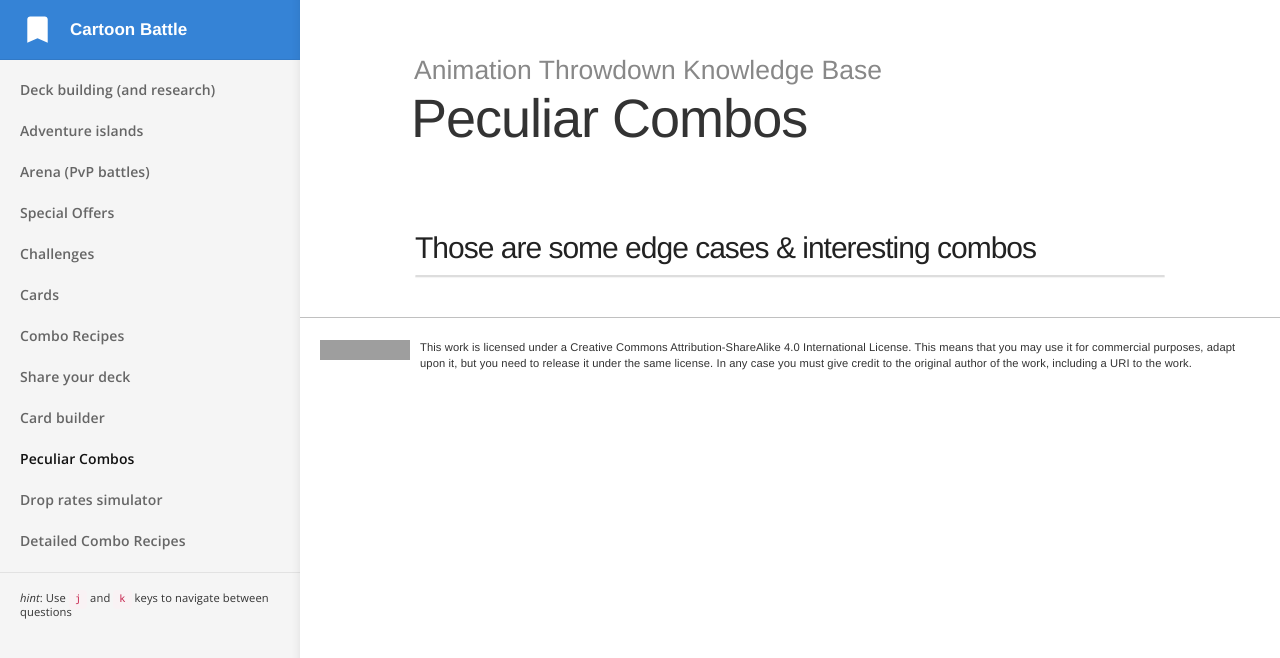
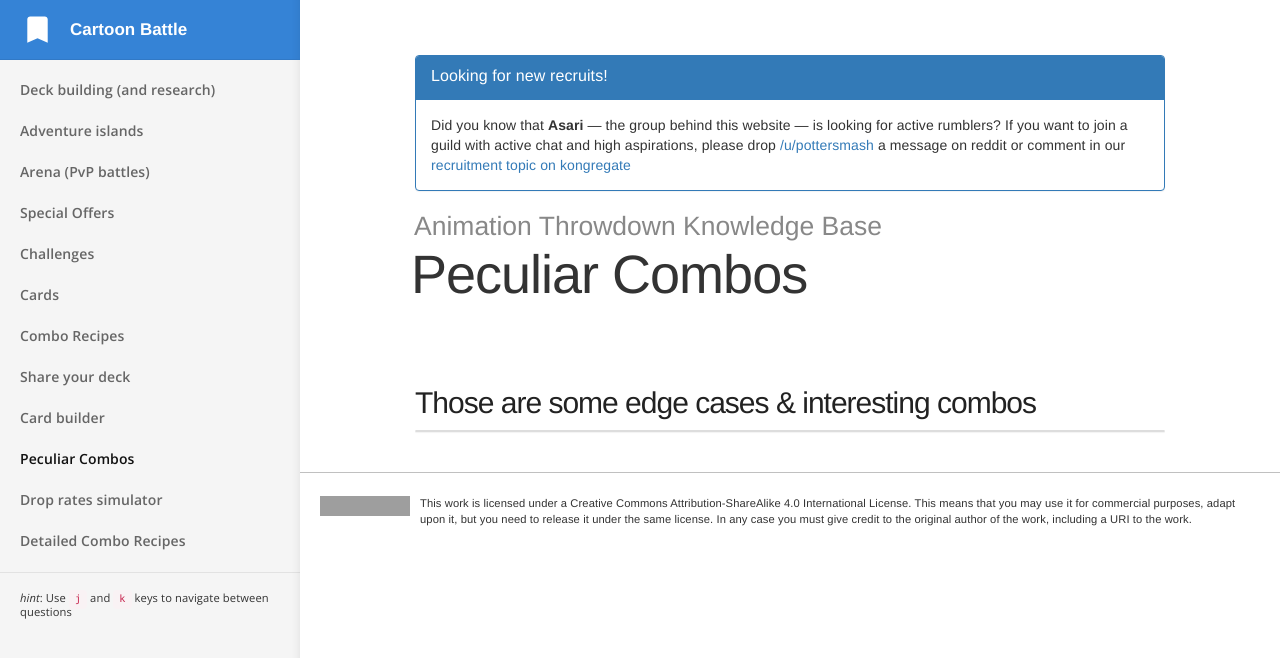
Before and after one commit to cartoon-battle/cartoon-battle.github.io, a Jekyll site: the page built from peculiar-combos.html, in a window 1280 px wide. Shown: the top 658 px of the page. Built offline with Jekyll 4.4.1, drawn with Linux system fonts in a browser that asks for light colours; comment, search, counter and statistics services are not loaded; grey boxes are pictures that could not be loaded.

Commit message:
recruitment banner

```diff
--- a/_layouts/default.html
+++ b/_layouts/default.html
@@ -60,7 +60,22 @@
 
 		<section class="main">
 			<div class="page-title">
-				<h2>{{ site.title }}</h2>
+                <div class="panel panel-primary">
+                    <div class="panel-heading">
+                        <p class="panel-title">Looking for new recruits!</p>
+                    </div>
+                    <div class="panel-body">
+                        Did you know that <strong>Asari</strong> — the group behind this website — is looking for
+                        active rumblers? If you want to join a guild with active chat and high aspirations, please drop
+                        <a href="https://www.reddit.com/user/pottersmash"
+                           onclick="ga('send', 'event', 'recruitment', 'click', 'reddit');">/u/pottersmash</a>
+                        a message on reddit or comment in our
+                        <a href="http://www.kongregate.com/forums/727069-guild-recruitment/topics/698848-asari-is-recruiting-rumblers"
+                           onclick="ga('send', 'event', 'recruitment', 'click', 'kongregate');">recruitment topic on kongregate</a>
+                    </div>
+                </div>
+
+                <h2>{{ site.title }}</h2>
 				<h3>{{ page.title }}</h3>
 			</div>
             <div class=content id=messages><script type="text/javascript">
--- a/javascript/share-your-deck.js
+++ b/javascript/share-your-deck.js
@@ -41,7 +41,7 @@
                 }
             }
 
-        })(document.querySelector('.panel-heading').appendChild(document.createElement('a')), localStorage.deck);
+        })(document.querySelector('.panel-default .panel-heading').appendChild(document.createElement('a')), localStorage.deck);
     }
 
     form.addEventListener('card', function (e) {
--- a/peculiar-combos.html
+++ b/peculiar-combos.html
@@ -149,7 +149,7 @@
 
 
 	getCards(function (cards) {
-		var panel = document.querySelector('.panel');
+		var panel = document.querySelector('.panel-default');
 		Object.keys(items).forEach(function (title) {
 			panel.appendChild(document.createElement('div'))
 					.appendChild(document.createTextNode(title))
```
